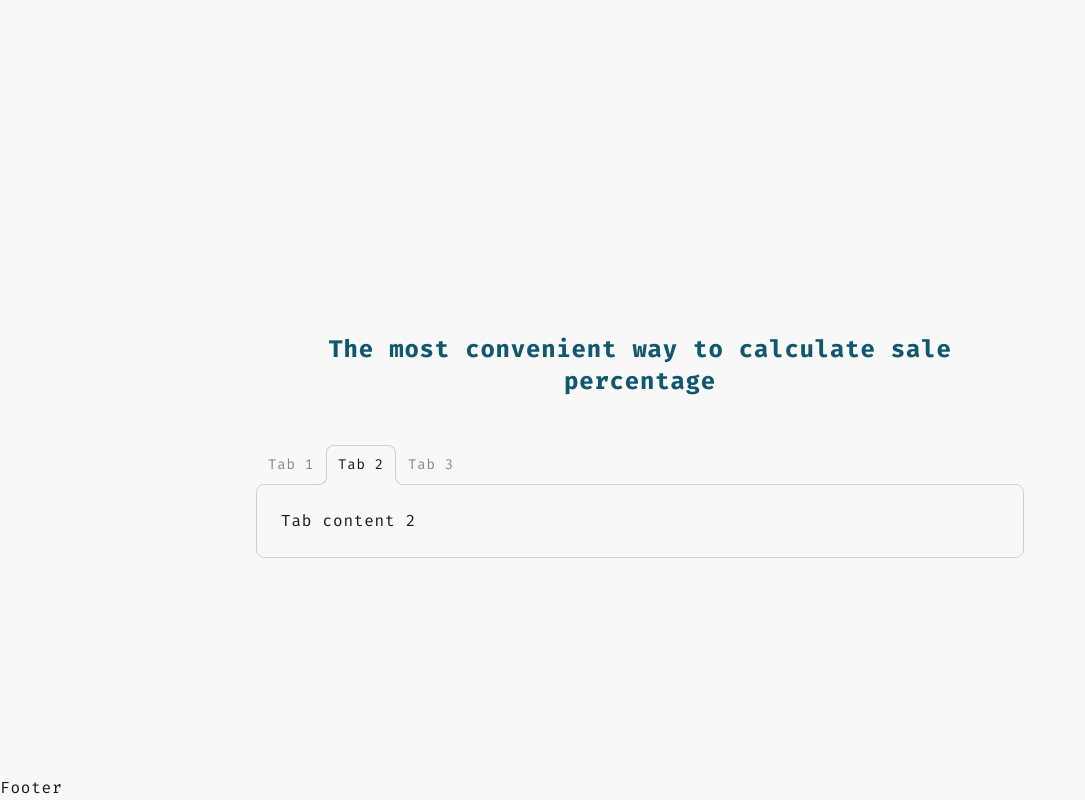
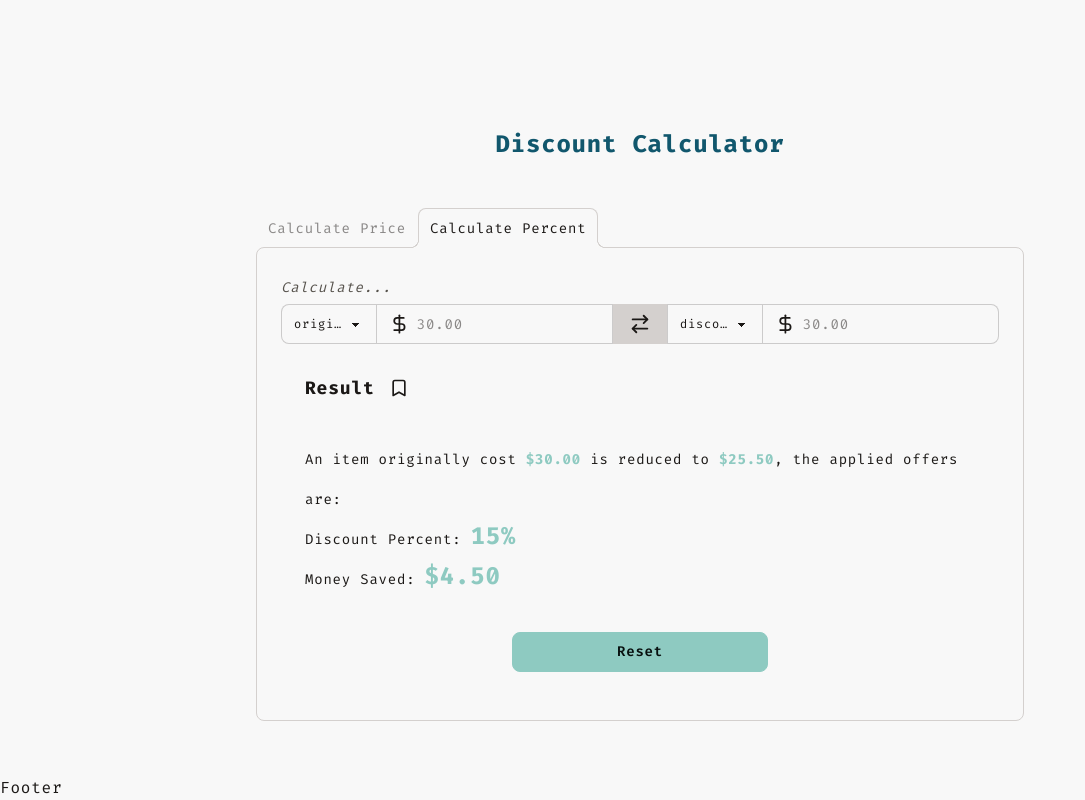
Before and after one commit to doinby/it-adds-up-app, a Next.js app: page / in a window 1280 px wide. Shown: the whole page, without its empty margins (0-1085 px from the left). Built offline with nearby package versions, Linux system fonts and the light colour scheme.

Commit message:
add basic UI setup

```diff
--- a/app/globals.css
+++ b/app/globals.css
@@ -5,7 +5,7 @@
 @plugin "daisyui/theme" {
 	name: 'itaddsup';
 	default: true;
-	prefersdark: false;
+	prefersdark: true;
 	color-scheme: 'light';
 	--color-base-100: oklch(98% 0.001 106.423);
 	--color-base-200: oklch(98% 0.001 106.423);
@@ -17,8 +17,10 @@
 	--color-secondary-content: oklch(88.524% 0.014 224.389);
 	--color-accent: oklch(44% 0.011 73.639);
 	--color-accent-content: oklch(97% 0.001 106.424);
-	--color-neutral: oklch(34.465% 0.029 199.194);
-	--color-neutral-content: oklch(83.302% 0.003 326.261);
+	--color-neutral: oklch(86% 0.005 56.366);
+	--color-neutral-content: oklch(21% 0.006 56.043);
+	/* --color-neutral: oklch(34.465% 0.029 199.194);
+	--color-neutral-content: oklch(83.302% 0.003 326.261); */
 	--color-info: oklch(79.49% 0.063 184.558);
 	--color-info-content: oklch(15.898% 0.012 184.558);
 	--color-success: oklch(74.722% 0.072 131.116);
--- a/app/page.tsx
+++ b/app/page.tsx
@@ -1,42 +1,14 @@
+'use client';
+
+import Tabs from '@/components/ui/Tabs';
+
 export default function HomePage() {
 	return (
-		<main className='w-[60%] mt-[26%] self-center flex flex-col gap-12'>
+		<main className='w-[60%] mt-[10%] self-center flex flex-col gap-12'>
 			<h1 className='text-secondary text-center text-2xl'>
-				The most convenient way to calculate sale percentage
+				Discount Calculator
 			</h1>
-			{/* name of each tab group should be unique */}
-			<div className='tabs tabs-lift w-full'>
-				<input
-					type='radio'
-					name='my_tabs_3'
-					className='tab'
-					aria-label='Tab 1'
-				/>
-				<div className='tab-content w-full bg-base-100 border-base-300 p-6'>
-					<input type='text' className='input input-accent' />
-				</div>
-
-				<input
-					type='radio'
-					name='my_tabs_3'
-					className='tab'
-					aria-label='Tab 2'
-					defaultChecked
-				/>
-				<div className='tab-content w-full bg-base-100 border-base-300 p-6'>
-					Tab content 2
-				</div>
-
-				<input
-					type='radio'
-					name='my_tabs_3'
-					className='tab'
-					aria-label='Tab 3'
-				/>
-				<div className='tab-content w-full bg-base-100 border-base-300 p-6'>
-					Tab content 3
-				</div>
-			</div>
+			<Tabs />
 		</main>
 	);
 }
--- /dev/null
+++ b/components/ui/Tab1.tsx
@@ -0,0 +1,81 @@
+import { Bookmark, DollarSign, PercentIcon } from 'lucide-react';
+
+export default function Tab1() {
+	const result = {
+		beforePrice: '30.00',
+		discount: '15',
+		afterPrice: '$25.50',
+		dollarSaved: '$4.50',
+	};
+
+	return (
+		<>
+			<div className='grid grid-rows-[auto_1fr_auto]'>
+				<p className='text-accent text-sm leading-8 italic'>
+					Calculate using original price
+				</p>
+				<div className='row-start-2 join border-base-300'>
+					<select className='select join-item w-24 text-xs'>
+						<option aria-selected>type</option>
+						<option>original $</option>
+						<option>discounted $</option>
+					</select>
+					<label className='input'>
+						<DollarSign />
+						<input
+							type='text'
+							required
+							className='join-item'
+							placeholder='30.00'
+						/>
+					</label>
+					<label className='input join-item'>
+						<PercentIcon />
+						<input
+							type='text'
+							// value={input}
+							// onChange={handleInputChange}
+							placeholder='15'
+							className='w-36'
+						/>
+					</label>
+				</div>
+
+				<div className='card'>
+					<div className='card-body flex gap-8 leading-10'>
+						<div className='card-title'>
+							<h3 className=''>Result</h3>
+							<button className='btn btn-ghost btn-sm btn-circle'>
+								<Bookmark size={20} />
+							</button>
+						</div>
+						<p>
+							For an item that originally cost{' '}
+							<span className='text-primary font-black'>
+								${result.beforePrice}
+							</span>{' '}
+							with a{' '}
+							<span className='text-primary font-black'>
+								{result.discount}%
+							</span>{' '}
+							discount, the applied offers are:
+							<br />
+							Price with Discount:{' '}
+							<span className='text-2xl text-primary font-black'>
+								{result.afterPrice}
+							</span>
+							<br />
+							Money Saved:{' '}
+							<span className='text-2xl text-primary font-black'>
+								{result.dollarSaved}
+							</span>
+						</p>
+						<button className='self-center card-action btn btn-primary btn-wide'>
+							Reset
+						</button>
+					</div>
+				</div>
+			</div>
+		</>
+	);
+}
--- /dev/null
+++ b/components/ui/Tab2.tsx
@@ -0,0 +1,86 @@
+import { ArrowRightLeft, Bookmark, DollarSign } from 'lucide-react';
+import Image from 'next/image';
+import dollarArrowDown from '../../assets/dollar-arrow-down.svg';
+
+export default function Tab2() {
+	const result = {
+		beforePrice: '30.00',
+		percent: '15',
+		afterPrice: '25.50',
+		dollarSaved: '4.50',
+	};
+
+	return (
+		<>
+			<div className='grid grid-rows-[auto_1fr_auto]'>
+				<p className='text-accent text-sm leading-8 italic'>Calculate...</p>
+				<div className='row-start-2 join gap-0 border-base-300'>
+					<select className='select join-item w-24 text-xs'>
+						<option aria-selected>original $</option>
+						<option>discounted $</option>
+					</select>
+					<label className='input join-item'>
+						<DollarSign />
+						<input
+							type='text'
+							required
+							className='join-item'
+							placeholder='30.00'
+						/>
+					</label>
+					<button className='join-item btn btn-neutral w-14'>
+						<ArrowRightLeft />
+					</button>
+					<select className='select join-item w-24 text-xs'>
+						<option aria-selected>discounted $</option>
+						<option>original $</option>
+					</select>
+					<label className='input join-item'>
+						<DollarSign />
+						<input
+							type='text'
+							required
+							className='join-item'
+							placeholder='30.00'
+						/>
+					</label>
+				</div>
+
+				<div className='card'>
+					<div className='card-body flex gap-8 leading-10'>
+						<div className='card-title'>
+							<h3 className=''>Result</h3>
+							<button className='btn btn-ghost btn-sm btn-circle'>
+								<Bookmark size={20} />
+							</button>
+						</div>
+						<p>
+							An item originally cost{' '}
+							<span className='text-primary font-black'>
+								${result.beforePrice}
+							</span>{' '}
+							is reduced to{' '}
+							<span className='text-primary font-black'>
+								${result.afterPrice}
+							</span>
+							, the applied offers are:
+							<br />
+							Discount Percent:{' '}
+							<span className='text-2xl text-primary font-black'>
+								{result.percent}%
+							</span>
+							<br />
+							Money Saved:{' '}
+							<span className='text-2xl text-primary font-black'>
+								${result.dollarSaved}
+							</span>
+						</p>
+						<button className='self-center card-action btn btn-primary btn-wide'>
+							Reset
+						</button>
+					</div>
+				</div>
+			</div>
+		</>
+	);
+}
--- /dev/null
+++ b/components/ui/Tabs.tsx
@@ -0,0 +1,52 @@
+import { useState } from 'react';
+import { ChangeEvent } from 'react';
+import Tab1 from './Tab1';
+import Tab2 from './Tab2';
+
+export default function Tabs() {
+	const [input, setInput] = useState('');
+
+	const tab1 = 'Calculate Price';
+	const tab2 = 'Calculate Percent';
+
+	function handleInputChange(e: ChangeEvent<HTMLInputElement>) {
+		setInput(e.target.value);
+	}
+
+	return (
+		<>
+			<div className='tabs tabs-lift w-full'>
+				<input
+					type='radio'
+					name='my_tabs_3'
+					className='tab'
+					aria-label={tab1}
+				/>
+				<div className='tab-content bg-base-100 border-base-300 p-6'>
+					<Tab1 />
+				</div>
+
+				<input
+					type='radio'
+					name='my_tabs_3'
+					className='tab'
+					aria-label={tab2}
+					defaultChecked
+				/>
+				<div className='tab-content bg-base-100 border-base-300 p-6'>
+					<Tab2 />
+				</div>
+
+				{/* <input
+					type='radio'
+					name='my_tabs_3'
+					className='tab'
+					aria-label='Tab 3'
+				/>
+				<div className='tab-content w-full bg-base-100 border-base-300 p-6'>
+					Tab content 3
+				</div> */}
+			</div>
+		</>
+	);
+}
--- a/package.json
+++ b/package.json
@@ -9,6 +9,7 @@
     "lint": "next lint"
   },
   "dependencies": {
+    "lucide-react": "^0.536.0",
     "next": "15.4.5",
     "react": "19.1.0",
     "react-dom": "19.1.0"
--- a/types/types.ts
+++ b/types/types.ts
@@ -1,5 +1 @@
-export type DiscountObject = {
-	priceOriginal: string;
-	discount: string;
-	priceFinal: string;
-};
+// type beforePrice,
--- /dev/null
+++ b/utils/calculations.ts
@@ -0,0 +1,17 @@
+export function calculateAfterPrice(beforePrice: number, percent: number) {
+	const dollarSaved = beforePrice * (percent / 100);
+	const afterPrice = beforePrice - dollarSaved;
+	return { afterPrice: afterPrice, dollarSave: dollarSaved };
+}
+
+export function calculateBeforePrice(afterPrice: number, percent: number) {
+	const beforePrice = (afterPrice * 100) / (100 - percent);
+	const dollarSaved = beforePrice * (percent / 100);
+	return { beforePrice: beforePrice, dollarSave: dollarSaved };
+}
+
+export function calculatePercent(beforePrice: number, afterPrice: number) {
+	const percent = 100 - (afterPrice * 100) / beforePrice;
+	const dollarSaved = beforePrice - afterPrice;
+	return { percent: percent, dollarSave: dollarSaved };
+}
```
Also changed, not shown: assets/dollar-arrow-down.svg (added), 1 other file (tests, documents, lock files or other folders).
